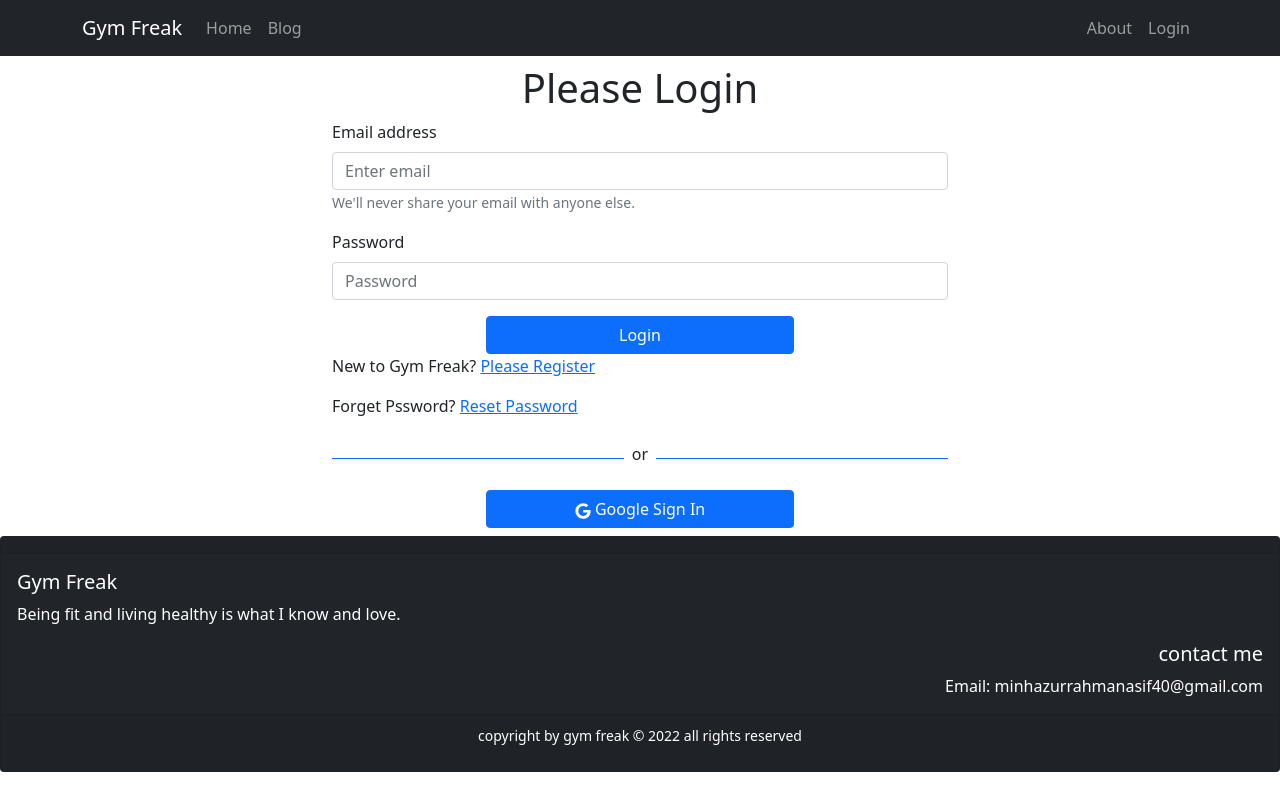
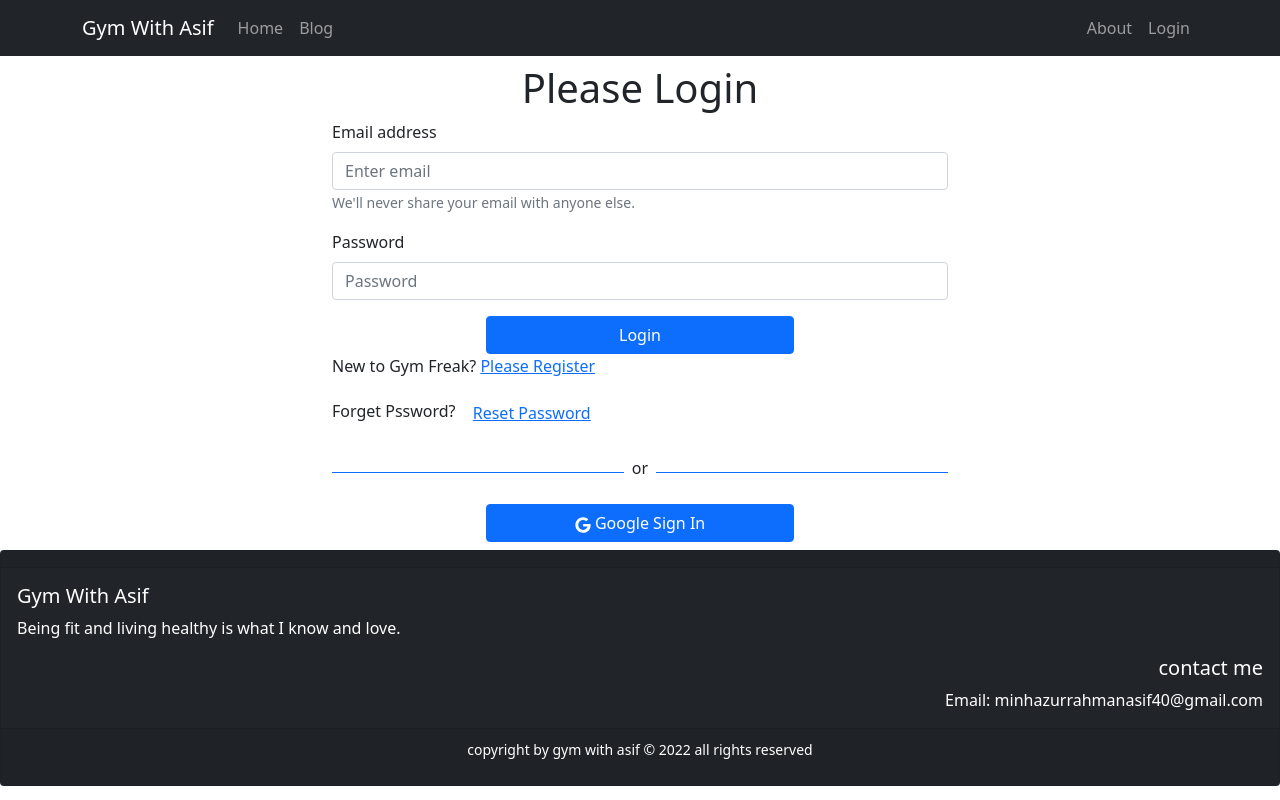
Before and after one commit to asifminhaz/gym-with-asif, a React (Create React App) app: page /login in a window 1280 px wide. Built offline with nearby package versions, Linux system fonts and the light colour scheme; no server answers.

Commit message:
add reset toast

```diff
--- a/package.json
+++ b/package.json
@@ -16,6 +16,7 @@
     "react-icons": "^4.3.1",
     "react-router-dom": "^6.3.0",
     "react-scripts": "5.0.1",
+    "react-toastify": "^8.2.0",
     "web-vitals": "^2.1.4"
   },
   "scripts": {
--- a/public/index.html
+++ b/public/index.html
@@ -24,7 +24,7 @@
       work correctly both with client-side routing and a non-root public URL.
       Learn how to configure a non-root public URL by running `npm run build`.
     -->
-    <title>Gym Freak</title>
+    <title>Gym With Asif</title>
   </head>
   <body>
     <noscript>You need to enable JavaScript to run this app.</noscript>
--- a/src/Components/Header/Header.js
+++ b/src/Components/Header/Header.js
@@ -14,7 +14,7 @@ const Header = () => {
 <div>
  <Navbar collapseOnSelect expand="lg" className="sticky-top" bg="dark" variant="dark" >
   <Container>
-  <Navbar.Brand as={Link} to="/">Gym Freak</Navbar.Brand>
+  <Navbar.Brand as={Link} to="/">Gym With Asif</Navbar.Brand>
   <Navbar.Toggle aria-controls="responsive-navbar-nav" />
   <Navbar.Collapse id="responsive-navbar-nav">
     <Nav className="me-auto">
--- a/src/Components/Login/Login.js
+++ b/src/Components/Login/Login.js
@@ -4,7 +4,10 @@ import { useSendPasswordResetEmail, useSignInWithEmailAndPassword } from 'react-
 import { useLocation, useNavigate } from 'react-router-dom';
 import { Link } from 'react-router-dom';
 import auth from '../../Firebase.init';
+import Loading from '../Loading/Loading';
 import SocialLogin from './SocialLogin/SocialLogin';
+import { ToastContainer, toast } from 'react-toastify';
+import 'react-toastify/dist/ReactToastify.css';
 const Login = () => {
 
           const emailRef = useRef('')
@@ -27,6 +30,9 @@ const Login = () => {
           const password = passwordRef.current.value;
           signInWithEmailAndPassword(email, password);
           }
+          if(loading || sending){
+            return <Loading></Loading>
+               }
           if(user){
                     navigate(from, {replace: true});
           }
@@ -36,8 +42,13 @@ const Login = () => {
 
           const resetPassword = async () => {
                     const email= emailRef.current.value;
+                    if(email){
                     await sendPasswordResetEmail(email);
-          alert('Sent email');
+                  toast('Sent email');
+                    }
+                    else{
+                      toast('please enter your email')
+                    }
 
           }
           return (
@@ -62,8 +73,9 @@ const Login = () => {
   </Button>
 </Form>
 <p>New to Gym Freak? <Link to="/register" className='text-primary' onClick={navigateRegister}> Please Register</Link></p>
-<p>Forget Pssword? <Link to="/register" className='text-primary' onClick={resetPassword}> Reset Password</Link></p>
+<p>Forget Pssword? <button className='text-primary btn btn-link' onClick={resetPassword}> Reset Password</button></p>
 <SocialLogin></SocialLogin>
+<ToastContainer />
    </div>
           );
 };
--- a/src/Footer/Footer.js
+++ b/src/Footer/Footer.js
@@ -13,7 +13,7 @@ const Footer = () => {
  <Card className="text-center bg-dark text-white">
   <Card.Header className='text-start'></Card.Header>
   <Card.Body>
-    <Card.Title className='text-start'>Gym Freak</Card.Title>
+    <Card.Title className='text-start'>Gym With Asif</Card.Title>
     <Card.Text className='text-start'>
     Being fit and living healthy is what I know and love.
     </Card.Text>
@@ -24,7 +24,7 @@ const Footer = () => {
     </Card.Text>
 
   </Card.Body>
-  <Card.Footer><p><small>copyright by gym freak &copy; {year} all rights reserved</small></p></Card.Footer>
+  <Card.Footer><p><small>copyright by gym with asif &copy; {year} all rights reserved</small></p></Card.Footer>
 </Card>
 
                     </footer>
```
Also changed, not shown: 1 other file (tests, documents, lock files or other folders).
